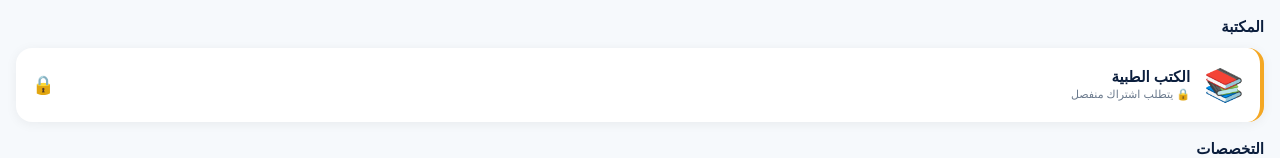
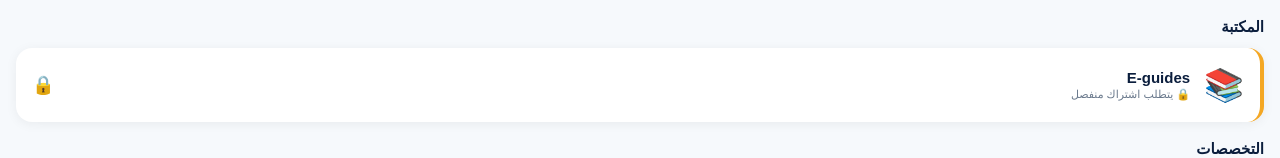
Before and after one commit to salmanibyaseen-oss/gp101-app, a Next.js app: page /dashboard in a window 1280 px wide. Shown: the part 307-465 px from the top of the page. Built offline with nearby package versions, Linux system fonts and the light colour scheme; no server answers.

Commit message:
Update page.tsx

```diff
--- a/src/app/dashboard/page.tsx
+++ b/src/app/dashboard/page.tsx
@@ -319,7 +319,7 @@ export default function DashboardPage() {
         >
           <div style={{ fontSize: 32 }}>📚</div>
           <div style={{ flex: 1 }}>
-            <div style={{ fontSize: 15, fontWeight: 700, color: "#0B1E3D" }}>الكتب الطبية</div>
+            <div style={{ fontSize: 15, fontWeight: 700, color: "#0B1E3D" }}>E-guides </div>
             <div style={{ fontSize: 11, color: "#6B7A8D", marginTop: 2 }}>
               {userInfo.hasBooksAccess || userInfo.isAdmin ? "اضغط للوصول للكتب" : "🔒 يتطلب اشتراك منفصل"}
             </div>
```
